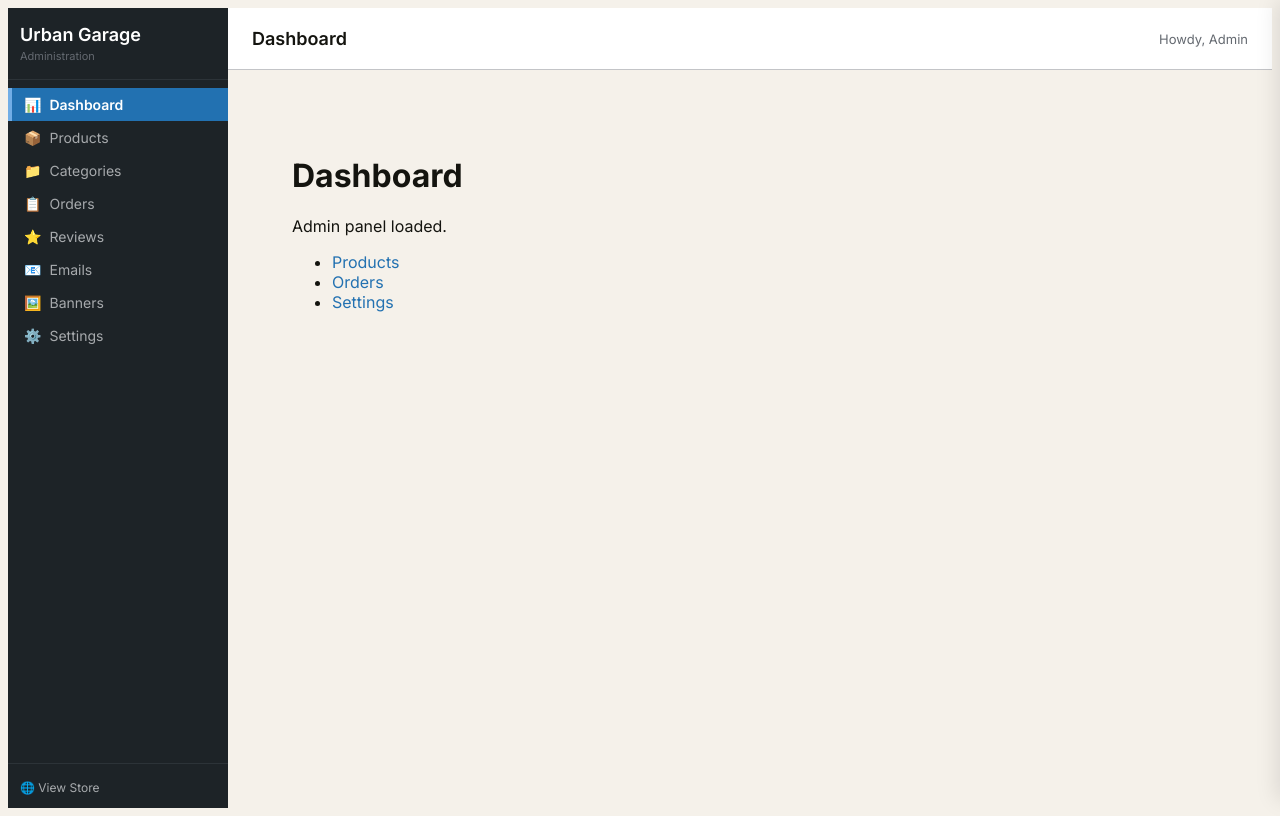
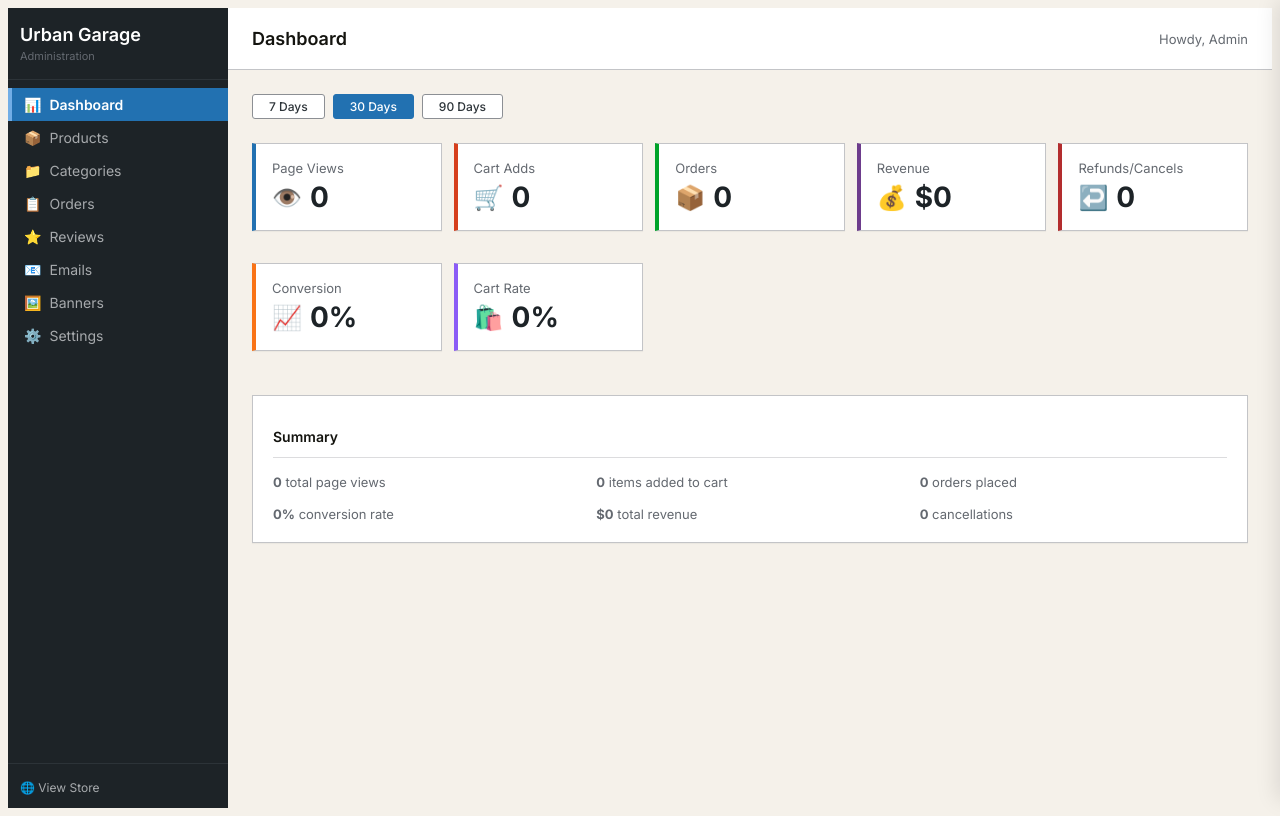
Before and after one commit to gggrace12333-byte/urbangarage, a Next.js app: page /admin in a window 1280 px wide. Built offline with nearby package versions, Linux system fonts and the light colour scheme; no server answers; the database is empty.

Commit message:
Restore analytics dashboard and API

```diff
--- a/src/app/admin/page.tsx
+++ b/src/app/admin/page.tsx
@@ -1,13 +1,63 @@
+'use client';
+
+import { useEffect, useState } from 'react';
+
+interface Analytics { totalVisits: number; cartAdds: number; orders: number; refunds: number; revenue: number; countries: { country: string; count: number }[]; trend: { date: string; event: string; count: number }[] }
+
+const PERIODS = [{ label: '7 Days', days: 7 },{ label: '30 Days', days: 30 },{ label: '90 Days', days: 90 }];
+
 export default function Dashboard() {
+  const [data, setData] = useState<Analytics | null>(null);
+  const [days, setDays] = useState(30);
+
+  useEffect(() => { fetch(`/api/analytics?days=${days}`).then(r => r.json()).then(setData).catch(() => setData({ totalVisits:0, cartAdds:0, orders:0, refunds:0, revenue:0, countries:[], trend:[] })); }, [days]);
+
+  if (!data) return <div style={{ padding: 40, textAlign: 'center', color: '#646970' }}>Loading analytics...</div>;
+
+  const conversionRate = data.totalVisits > 0 ? ((data.orders / data.totalVisits) * 100).toFixed(1) : '0';
+  const cartRate = data.totalVisits > 0 ? ((data.cartAdds / data.totalVisits) * 100).toFixed(1) : '0';
+
   return (
-    <div style={{ padding: 40 }}>
-      <h1>Dashboard</h1>
-      <p>Admin panel loaded.</p>
-      <ul>
-        <li><a href="/admin/products">Products</a></li>
-        <li><a href="/admin/orders">Orders</a></li>
-        <li><a href="/admin/settings">Settings</a></li>
-      </ul>
+    <div>
+      <div style={{ display: 'flex', gap: 8, marginBottom: 24 }}>
+        {PERIODS.map(p => (
+          <button key={p.days} onClick={() => setDays(p.days)} className={`wp-btn ${days === p.days ? 'wp-btn-primary' : 'wp-btn-outline'}`} style={{ fontSize: 12, padding: '4px 16px' }}>
+            {p.label}
+          </button>
+        ))}
+      </div>
+
+      <div style={{ display: 'grid', gridTemplateColumns: 'repeat(auto-fit, minmax(180px, 1fr))', gap: 12, marginBottom: 24 }}>
+        {[
+          { label: 'Page Views', value: data.totalVisits.toLocaleString(), icon: '👁️', color: '#2271b1' },
+          { label: 'Cart Adds', value: data.cartAdds.toLocaleString(), icon: '🛒', color: '#D63F1C' },
+          { label: 'Orders', value: data.orders.toLocaleString(), icon: '📦', color: '#00a32a' },
+          { label: 'Revenue', value: `$${data.revenue.toLocaleString()}`, icon: '💰', color: '#6d3c8c' },
+          { label: 'Refunds/Cancels', value: data.refunds.toLocaleString(), icon: '↩️', color: '#b32d2e' },
+          { label: 'Conversion', value: `${conversionRate}%`, icon: '📈', color: '#f97316' },
+          { label: 'Cart Rate', value: `${cartRate}%`, icon: '🛍️', color: '#8b5cf6' },
+        ].map(card => (
+          <div key={card.label} className="wp-card" style={{ borderLeft: `4px solid ${card.color}`, padding: 16 }}>
+            <div style={{ fontSize: 13, color: '#646970', marginBottom: 4 }}>{card.label}</div>
+            <div style={{ display: 'flex', alignItems: 'center', gap: 8 }}>
+              <span style={{ fontSize: 24 }}>{card.icon}</span>
+              <span style={{ fontSize: 28, fontWeight: 700, color: '#1d2327' }}>{card.value}</span>
+            </div>
+          </div>
+        ))}
+      </div>
+
+      <div className="wp-card">
+        <h2 style={{ fontSize: 14, fontWeight: 600, marginBottom: 16 }}>Summary</h2>
+        <div style={{ display: 'grid', gridTemplateColumns: 'repeat(3, 1fr)', gap: 16, fontSize: 13, color: '#646970' }}>
+          <div><strong>{data.totalVisits.toLocaleString()}</strong> total page views</div>
+          <div><strong>{data.cartAdds.toLocaleString()}</strong> items added to cart</div>
+          <div><strong>{data.orders.toLocaleString()}</strong> orders placed</div>
+          <div><strong>{conversionRate}%</strong> conversion rate</div>
+          <div><strong>${data.revenue.toLocaleString()}</strong> total revenue</div>
+          <div><strong>{data.refunds.toLocaleString()}</strong> cancellations</div>
+        </div>
+      </div>
     </div>
   );
 }
--- a/src/app/api/analytics/route.ts
+++ b/src/app/api/analytics/route.ts
@@ -1,12 +1,41 @@
 import { NextRequest, NextResponse } from 'next/server';
 
+const SUPABASE_URL = 'https://ikjbbfgrwynixtpfdauj.supabase.co';
+const KEY = process.env.SUPABASE_SERVICE_ROLE_KEY || '';
+
 export async function POST(request: NextRequest) {
-  return NextResponse.json({ success: true });
+  try {
+    const body = await request.json();
+    if (!body.event) return NextResponse.json({ error: 'event required' }, { status: 400 });
+    await fetch(`${SUPABASE_URL}/rest/v1/analytics`, {
+      method: 'POST',
+      headers: { apikey: KEY, Authorization: `Bearer ${KEY}`, 'Content-Type': 'application/json', Prefer: 'return=minimal' },
+      body: JSON.stringify({ event: body.event, country: body.country || 'Unknown', page: body.page || '', value: body.value || 0, created_at: new Date().toISOString() }),
+    });
+    return NextResponse.json({ success: true });
+  } catch { return NextResponse.json({ success: true }); }
 }
 
 export async function GET(request: NextRequest) {
-  return NextResponse.json({
-    totalVisits: 0, cartAdds: 0, orders: 0, refunds: 0, revenue: 0,
-    countries: [], trend: []
-  });
+  const p = request.nextUrl.searchParams;
+  const days = parseInt(p.get('days') || '30');
+  const since = new Date(); since.setDate(since.getDate() - days);
+  const sinceStr = since.toISOString();
+
+  const fetchCount = async (event: string) => {
+    const res = await fetch(`${SUPABASE_URL}/rest/v1/analytics?select=id&event=eq.${event}&created_at=gte.${encodeURIComponent(sinceStr)}`, { headers: { apikey: KEY, Authorization: `Bearer ${KEY}` } });
+    const data = await res.json();
+    return (data || []).length;
+  };
+
+  const totalVisits = await fetchCount('pageview');
+  const cartAdds = await fetchCount('add_to_cart');
+
+  const or = await fetch(`${SUPABASE_URL}/rest/v1/orders?select=id,total,status&created_at=gte.${encodeURIComponent(sinceStr)}`, { headers: { apikey: KEY, Authorization: `Bearer ${KEY}` } });
+  const orders = await or.json();
+  const orderCount = (orders || []).length;
+  const revenue = (orders || []).reduce((s: number, o: any) => s + (o.total || 0), 0);
+  const refunds = (orders || []).filter((o: any) => o.status === 'cancelled').length;
+
+  return NextResponse.json({ totalVisits, cartAdds, orders: orderCount, refunds, revenue, countries: [], trend: [] });
 }
```
